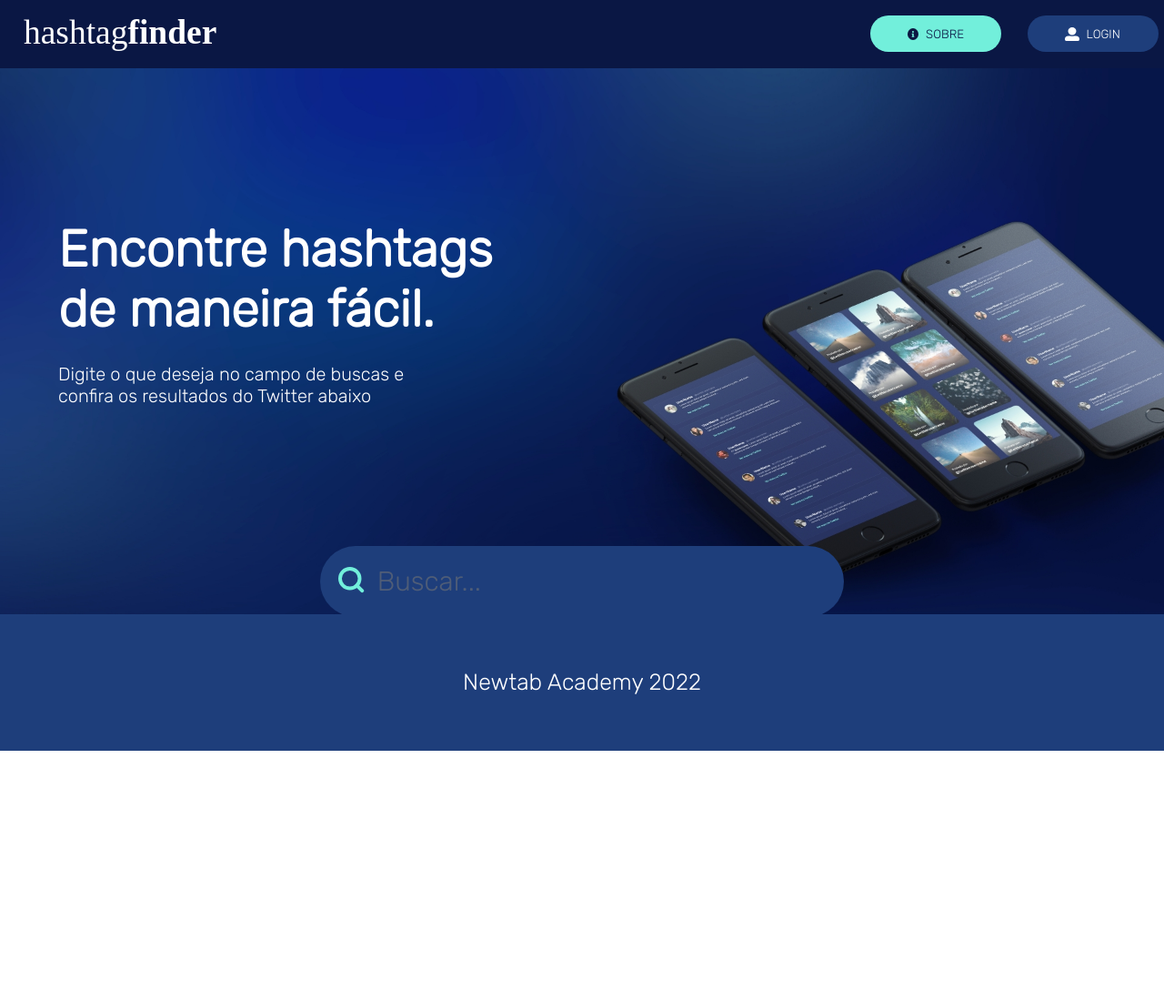
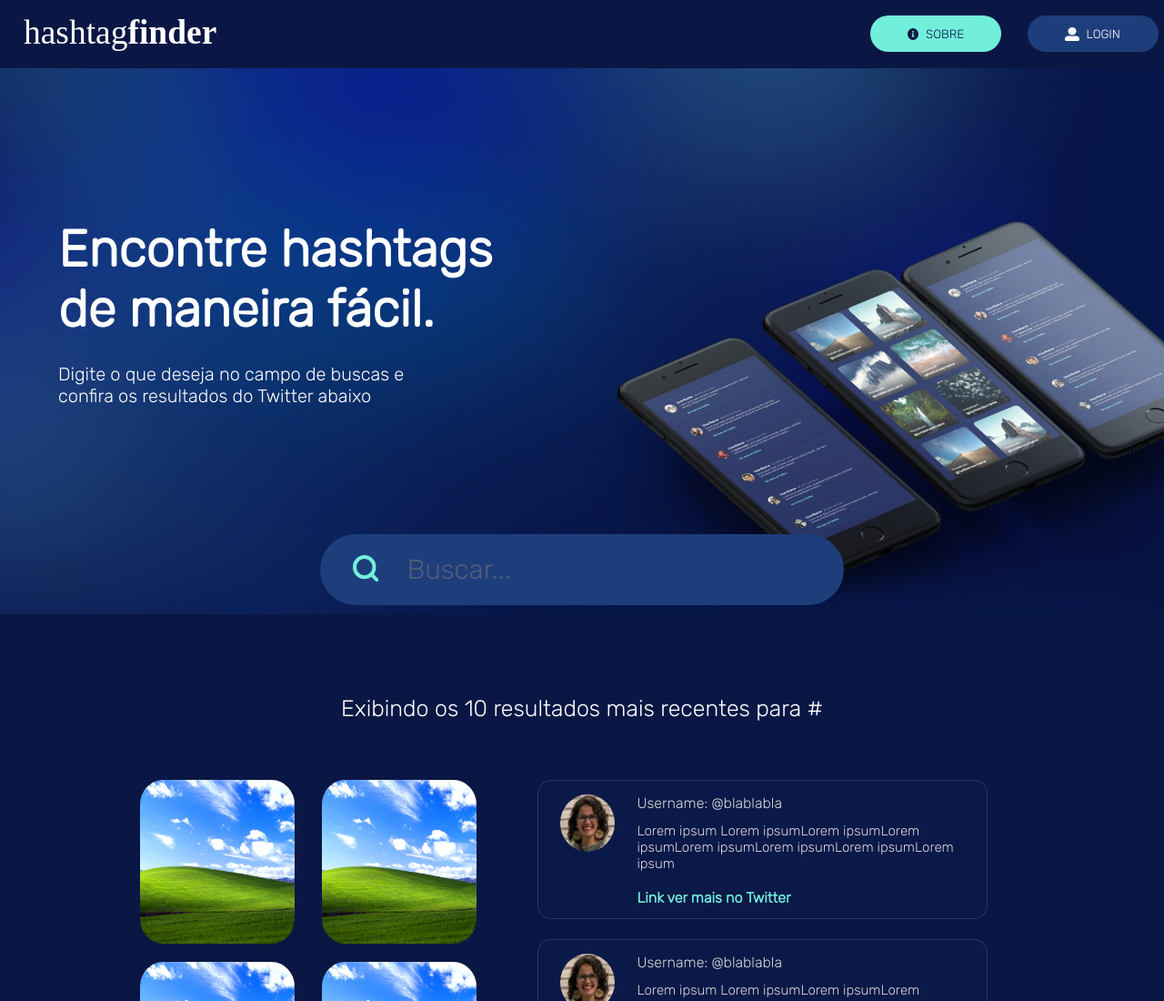
Before and after one commit to marciadeoliveira/hashtagfinder, a React app: page / in a window 1280 px wide. Shown: the top 1100 px of the page at 91% size. Before the commit the page ends 825 px from the top, so only its background shows below. Built offline with nearby package versions, Linux system fonts and the light colour scheme.

Commit message:
Criação dos componentes Twitter e CardsTwitter

```diff
--- /dev/null
+++ b/src/components/CardsTwitter/index.js
@@ -0,0 +1,35 @@
+
+import "./style.css";
+
+function CardsTwitter(props){
+  return(
+    <div className="containerCardsTwitter">
+      {
+        props.cardsTwitter.map((item,index) => <div className='CardsTwitter' key={index} style={
+          {
+            display:"flex",
+            marginBottom:"5%",
+          }
+        }
+      >
+        <img
+          src= {item.icon}
+          alt= "cards"
+          className="cardsIlustration"
+          style={
+            {
+              display: 'flex',
+              flexDirection:'column',
+              width: '170px',
+              height: '180px',
+              borderRadius: '15%',
+            }
+          }
+
+        />
+       </div>
+        )}
+    </div>
+  )
+}
+export default CardsTwitter;
--- /dev/null
+++ b/src/components/CardsTwitter/style.css
@@ -0,0 +1,7 @@
+.containerCardsTwitter{
+  width: 100%;
+  height: 100%;
+  display: flex;
+  justify-content: space-around;
+  flex-wrap: wrap;
+}
--- a/src/components/SearchBarHome/style.css
+++ b/src/components/SearchBarHome/style.css
@@ -3,7 +3,8 @@
   display: flex;
   justify-content: center;
   align-content: center;
-  margin-top: 12%;
+  margin-top: 11%;
+  margin-bottom: 2%;
 }
 
 .searchBarInput{
@@ -22,11 +23,13 @@
     color: #8D9DA2;
     opacity: 0.57;
     font-size: 30px;
+    margin-left: 3%;
   }
   .searchButton{
     background-color: transparent;
     border: none;
     cursor: pointer;
+    margin-left: 3%;
   }
   .searchInputIcon{
     margin-left: 2%;
--- /dev/null
+++ b/src/components/Twitter/index.js
@@ -0,0 +1,37 @@
+import "./style.css";
+import React from 'react';
+import CardsTwitter from "../CardsTwitter";
+
+
+function Twitter(props){
+  return (
+    <div className="containerTwuiter">
+      <div className="containerCard">
+        <CardsTwitter cardsTwitter={props.cardsTwitter}/>
+      </div>
+      <div className="containerInformation">
+        {
+          props.userTwitter.map((item,index) => <div className="twitterUser">
+          <div className="twitterProfile">
+            <img src= {item.profile} alt= "foto do perfil" className="twitterPicture"/>
+          </div>
+          <div className="twitterInformations">
+            <div className="informationsUser">{item.userName}: {item.user}</div>
+            <div className="informationsText">{item.text}</div>
+            <div className="informationsBoxLink">
+              <a href={item.twitter}
+                 className="informationsLink"
+                 target="_blank"
+                 rel="noopener noreferrer">
+                  <strong>Link ver mais no Twitter</strong>
+              </a>
+            </div>
+          </div>
+        </div>
+        )}
+      </div>
+    </div>
+  );
+};
+
+export default Twitter;
--- /dev/null
+++ b/src/components/Twitter/style.css
@@ -0,0 +1,63 @@
+.containerTwuiter{
+  display: flex;
+  width: 100%;
+  justify-content: center;
+  background-color:  #0A1744;
+  background-size: cover;
+  background-repeat: no-repeat;
+}
+.containerCard{
+  width: 400px;
+  height: 100%;
+  display: flex;
+  margin-right: 2%;
+}
+.containerInformation{
+  width: 550px;
+  display: flex;
+  flex-direction: column;
+  margin-left: 2%;
+}
+.twitterUser{
+  display: flex;
+  height: 140px;
+  margin-bottom: 4%;
+  padding: 1%;
+  justify-content: left;
+  background: #1E3E7B17 0% 0% no-repeat padding-box;
+  border: 1px solid #FFFFFF24;
+  border-radius: 15px;
+  opacity: 1;
+  color: #D9D9D9;
+  margin-right: 10%;
+}
+.twitterProfile{
+  display: flex;
+  padding-bottom: 14%;
+  margin-top: 2%;
+  margin-left: 4%;
+}
+.twitterPicture{
+  width: 60px;
+  border-radius: 100%;
+  display: flex;
+}
+.twitterInformations{
+  display: flex;
+  flex-direction: column;
+  margin-left: 5%;
+  margin-top: 2%;
+}
+.informationsText{
+  margin-top: 3%;
+  margin-bottom: 5%;
+  text-align: left;
+  font-size: 15px;
+}
+.informationsBoxLink{
+  padding-bottom: 3%;
+}
+.informationsLink{
+  color:#72EFDB;
+  text-decoration: none;
+}
--- a/src/views/Home/index.js
+++ b/src/views/Home/index.js
@@ -1,16 +1,18 @@
 import React, {useState} from "react";
-import Footer from "../../components/Footer";
 import IconLogin from '../../assets/icon-user-alt.svg'
 import IconInfo from '../../assets/icon-info-circle.svg';
 import Header from "../../components/Header";
 import SearchBarHome from "../../components/SearchBarHome";
+import Twitter from '../../components/Twitter'
+import Footer from "../../components/Footer";
+import IconTeste from '../../assets/imgcardTEST.jpg'
+import Perfil from '../../assets/marcia.jpeg';
 import "./style.css";
 
 
 function Home() {
   const [searchValue,setSearchValue]= useState('');
   const [msgErr,setMsgErr] = useState('')
-
   const buttonStyles = [
     {
       title: "SOBRE",
@@ -27,6 +29,103 @@ function Home() {
       backgroundColor: "#1E3E7B",
     },
   ]
+  const cardsTwitter =[
+    {
+      icon: IconTeste,
+    },
+    {
+      icon: IconTeste ,
+    },
+    {
+      icon: IconTeste,
+    },
+    {
+      icon: IconTeste,
+    },
+    {
+      icon: IconTeste,
+    },
+    {
+      icon: IconTeste,
+    },
+    {
+      icon: IconTeste,
+    },
+    {
+      icon: IconTeste,
+    },
+    {
+      icon: IconTeste,
+    },
+    {
+      icon: IconTeste,
+    },
+  ]
+  const userTwitter=[
+    {
+      profile : Perfil,
+      userName: 'Username',
+      user: '@blablabla',
+      text:'Lorem ipsum Lorem ipsumLorem ipsumLorem ipsumLorem ipsumLorem ipsumLorem ipsumLorem ipsum',
+      twitter:'https://twitter.com/i/flow/login?input_flow_data=%7B%22requested_variant%22%3A%22eyJsYW5nIjoicHQifQ%3D%3D%22%7D',
+    },
+    {
+      profile : Perfil,
+      userName: 'Username',
+      user: '@blablabla',
+      text:'Lorem ipsum Lorem ipsumLorem ipsumLorem ipsumLorem ipsumLorem ipsumLorem ipsumLorem ipsum',
+      twitter:'https://twitter.com/i/flow/login?input_flow_data=%7B%22requested_variant%22%3A%22eyJsYW5nIjoicHQifQ%3D%3D%22%7D',
+    }, {
+      profile : Perfil,
+      userName: 'Username',
+      user: '@blablabla',
+      text:'Lorem ipsum Lorem ipsumLorem ipsumLorem ipsumLorem ipsumLorem ipsumLorem ipsumLorem ipsum',
+      twitter:'https://twitter.com/i/flow/login?input_flow_data=%7B%22requested_variant%22%3A%22eyJsYW5nIjoicHQifQ%3D%3D%22%7D',
+    }, {
+      profile : Perfil,
+      userName: 'Username',
+      user: '@blablabla',
+      text:'Lorem ipsum Lorem ipsumLorem ipsumLorem ipsumLorem ipsumLorem ipsumLorem ipsumLorem ipsum',
+      twitter:'https://twitter.com/i/flow/login?input_flow_data=%7B%22requested_variant%22%3A%22eyJsYW5nIjoicHQifQ%3D%3D%22%7D',
+    }, {
+      profile : Perfil,
+      userName: 'Username',
+      user: '@blablabla',
+      text:'Lorem ipsum Lorem ipsumLorem ipsumLorem ipsumLorem ipsumLorem ipsumLorem ipsumLorem ipsum',
+      twitter:'https://twitter.com/i/flow/login?input_flow_data=%7B%22requested_variant%22%3A%22eyJsYW5nIjoicHQifQ%3D%3D%22%7D',
+    }, {
+      profile : Perfil,
+      userName: 'Username',
+      user: '@blablabla',
+      text:'Lorem ipsum Lorem ipsumLorem ipsumLorem ipsumLorem ipsumLorem ipsumLorem ipsumLorem ipsum',
+      twitter:'https://twitter.com/i/flow/login?input_flow_data=%7B%22requested_variant%22%3A%22eyJsYW5nIjoicHQifQ%3D%3D%22%7D',
+    }, {
+      profile : Perfil,
+      userName: 'Username',
+      user: '@blablabla',
+      text:'Lorem ipsum Lorem ipsumLorem ipsumLorem ipsumLorem ipsumLorem ipsumLorem ipsumLorem ipsum',
+      twitter:'https://twitter.com/i/flow/login?input_flow_data=%7B%22requested_variant%22%3A%22eyJsYW5nIjoicHQifQ%3D%3D%22%7D',
+    }, {
+      profile : Perfil,
+      userName: 'Username',
+      user: '@blablabla',
+      text:'Lorem ipsum Lorem ipsumLorem ipsumLorem ipsumLorem ipsumLorem ipsumLorem ipsumLorem ipsum',
+      twitter:'https://twitter.com/i/flow/login?input_flow_data=%7B%22requested_variant%22%3A%22eyJsYW5nIjoicHQifQ%3D%3D%22%7D',
+    }, {
+      profile : Perfil,
+      userName: 'Username',
+      user: '@blablabla',
+      text:'Lorem ipsum Lorem ipsumLorem ipsumLorem ipsumLorem ipsumLorem ipsumLorem ipsumLorem ipsum',
+      twitter:'https://twitter.com/i/flow/login?input_flow_data=%7B%22requested_variant%22%3A%22eyJsYW5nIjoicHQifQ%3D%3D%22%7D',
+    }, {
+      profile : Perfil,
+      userName: 'Username',
+      user: '@blablabla',
+      text:'Lorem ipsum Lorem ipsumLorem ipsumLorem ipsumLorem ipsumLorem ipsumLorem ipsumLorem ipsum',
+      twitter:'https://twitter.com/i/flow/login?input_flow_data=%7B%22requested_variant%22%3A%22eyJsYW5nIjoicHQifQ%3D%3D%22%7D',
+    },
+  ]
+
   return (
     <div className="containerHome">
       <Header buttons={buttonStyles} />
@@ -45,11 +144,14 @@ function Home() {
           msgErr={msgErr}
           setMsgErr={setMsgErr}
         />
+      </div>
+      <div className="homeMessage">
         <div>{msgErr}</div>
         <div>Exibindo os 10 resultados mais recentes para #{searchValue}</div>
       </div>
-
-
+      <div>
+        <Twitter cardsTwitter={cardsTwitter} userTwitter={userTwitter}/>
+      </div>
       <Footer />
     </div>
     );
--- a/src/views/Home/style.css
+++ b/src/views/Home/style.css
@@ -10,6 +10,15 @@
     height: 600px;
     color: white;
   }
+  .homeMessage{
+    background-color:  #0A1744;
+    color: white;
+    width: 100%;
+    text-align: center;
+    padding-top: 7%;
+    padding-bottom: 5%;
+    font-size: 25px
+  }
   .homeTitle{
     margin-top: 13%;
     font-size: 28px;
@@ -20,36 +29,3 @@
     margin-left: 5%;
     margin-top: 2%;
   }
-
-/*
-
-.boxTextTitle {
-    top: 250px;
-    left: 140px;
-    width: 804px;
-    height: 188px;
-    text-align: left;
-    font: normal normal bold 32px/60px Rubik;
-    letter-spacing: 0px;
-    color: #FFFFFF;
-    opacity: 1;
-}
-
-.boxTextSubtitles {
-    top: 466px;
-    left: 140px;
-    width: 608px;
-    height: 74px;
-    text-align: left;
-    font: normal normal normal 28px/26px Rubik;
-    letter-spacing: px;
-    color: #FFFFFF;
-    opacity: 1;
-}
-
-.boxTitles {
-    padding-top: 150px;
-    padding-left: 80px;
-    opacity: 1;
-}
-*/
```
Also changed, not shown: src/components/SearchBarHome/index.js (+6 -2 lines), README.md, src/assets/hashtagfinder.png (deleted).
